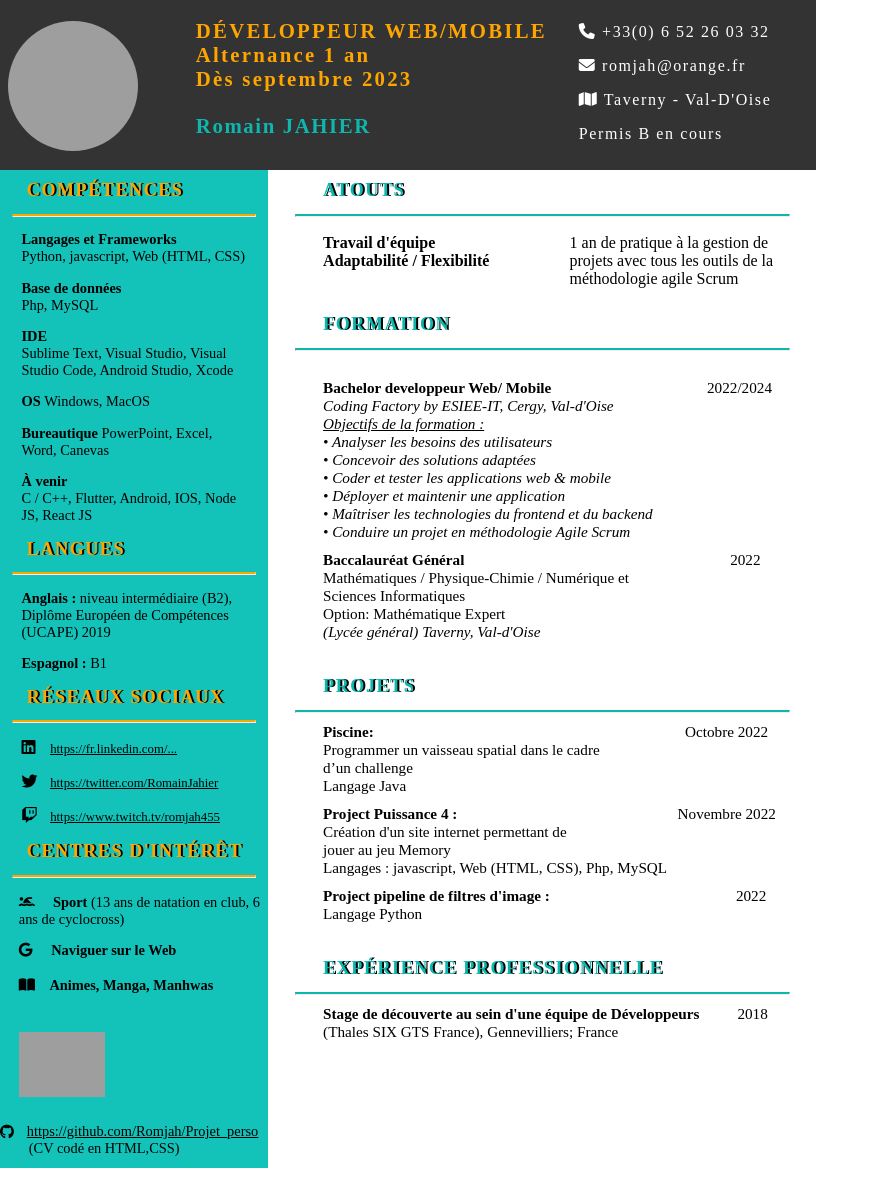
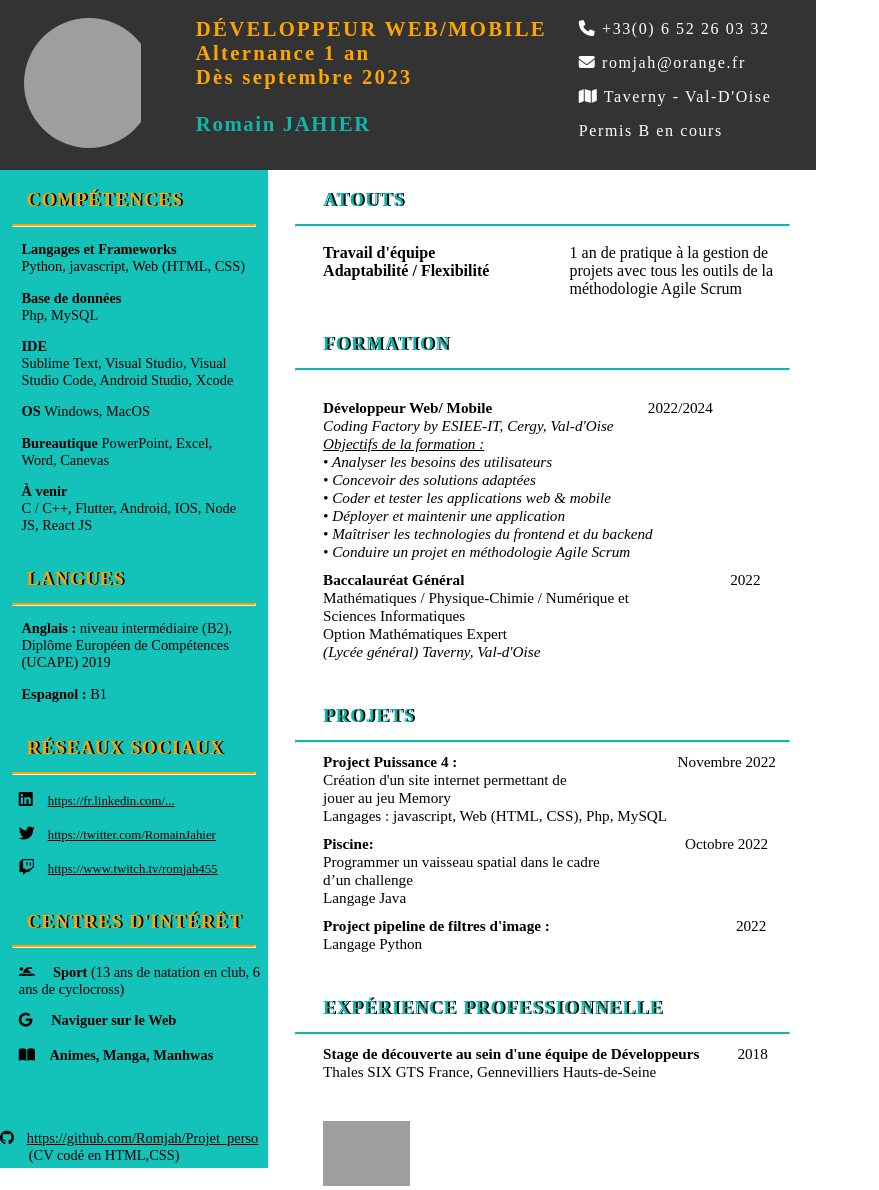
Before and after one commit to Romjah/Projet_perso, a PHP site: page /CV.html in a window 1280 px wide. Shown: the whole page, without its empty margins (0-879 px from the left). Before the commit the page ends 1168 px from the top, so only its background shows below. Run offline with PHP 8.4, Linux system fonts and the light colour scheme; some libraries are stand-ins or nearby versions; grey boxes are pictures that could not be loaded.

Commit message:
finish (really)

```diff
--- a/CV_copie/code/CV.css
+++ b/CV_copie/code/CV.css
@@ -22,7 +22,7 @@ header{
 }
 
 .photo{
-    margin: 1.3% 0 0 1%;
+    margin: 1% 0 0 3%;
     border-radius: 50%;
     width: 130px;
     height: 130px;
@@ -89,12 +89,12 @@ h3{
     color: orange;
     letter-spacing: .1rem;
     font-size: 18px;
-    margin-top: 10px;
+    margin-top: 20px;
     margin-bottom: 10px;
 }
 .section-right h4{
     margin-left: 10%;
-    margin-top: 10px;
+    margin-top: 20px;
     margin-bottom: 10px;
     color: #0fb6ad;
     letter-spacing: .1rem;
@@ -156,6 +156,7 @@ h4{
     padding: 0;
     width: 85%;
     margin-left: 8%;
+    margin-bottom: 35px;
     font-size: 0.9em;
 }
 .cool{
@@ -180,10 +181,12 @@ strong{
     background-color: rgba(163, 159, 159, 0.553);
 }
 .reseau{
-    margin-left: 8%;
+    margin-left: 7%;
+    margin-bottom: 35px;
 }
 .interet{
     margin-left: 7%;
+    margin-bottom: 35px;
     font-size: 0.9em;
     display: flex;
     justify-content: flex-start;
@@ -197,7 +200,7 @@ a{
 .interet p{
     margin-top: 0;
 }
-.interet img{
+.experience img{
     margin-top: 8%;
     height: 65px;
     width: auto;
@@ -228,7 +231,7 @@ span{
     align-items: center;
     flex-wrap: wrap;
     font-size: 0.9em;
-    margin-top: 10%;
+    margin-top: 18%;
 }
 .projet_titre{
     padding-top: 25px;
--- a/CV_copie/code/CV.html
+++ b/CV_copie/code/CV.html
@@ -11,7 +11,7 @@
 <body>
         <header>
             <div class="photo">
-                <img src="../image/romain.png" alt="photo_romain" width="100%" height="100%">
+                <img src="../image/Romain_JAHIER-developpeur-web-mobile.png" alt="photo_romain" width="90%" height="100%">
             </div>
             <div class="des">
                 <p class="post">DÉVELOPPEUR WEB/MOBILE <br> Alternance 1 an <br> Dès septembre 2023</p>
@@ -57,7 +57,6 @@
                     <p><i class="fa-solid fa-person-swimming" style="margin: 15px 0 0 0;"></i><b> &emsp;Sport</b> (13 ans de natation en club, 6 ans de cyclocross)</p>
                     <p><i class="fa-brands fa-google" style="margin-bottom: 5px;"></i><b>&emsp; &emsp;Naviguer sur le Web</b></p>
                     <p><i class="fa-solid fa-book-open" style="margin-bottom: 5px;"></i><b>&emsp;Animes, Manga, Manhwas</b></p>
-                    <img src="../image/logo-coding-couleur-png.jpg" alt="ref_codingfactory_top">
                 </div>
                 <p class="github">
                     <i class="fa-brands fa-github"></i>
@@ -69,13 +68,13 @@
             <hr class="light">
             <div class="atouts">
                 <p class="atouts_titre"><b>Travail d'équipe Adaptabilité / Flexibilité</b></p>
-                <p class="details">1 an de pratique à la gestion de projets avec tous les outils de la méthodologie agile Scrum</p>
+                <p class="details">1 an de pratique à la gestion de projets avec tous les outils de la méthodologie Agile Scrum</p>
             </div>
             <h4>FORMATION</h4>
             <hr class="light">
             <div class="formation">
                 <p>
-                    <br><b>Bachelor developpeur Web/ Mobile</b> &emsp;&emsp;&emsp;&emsp;&emsp;&emsp;&emsp;&emsp;&emsp;&emsp;2022/2024 <br><span>Coding Factory by ESIEE-IT,   Cergy, Val-d'Oise <br>
+                    <br><b>Développeur Web/ Mobile</b> &emsp;&emsp;&emsp;&emsp;&emsp;&emsp;&emsp;&emsp;&emsp;&emsp;2022/2024 <br><span>Coding Factory by ESIEE-IT,   Cergy, Val-d'Oise <br>
                         <u> Objectifs de la formation : </u><br>
                             • Analyser les besoins des utilisateurs <br>
                             • Concevoir des solutions adaptées <br>
@@ -84,19 +83,20 @@
                             • Maîtriser les technologies du frontend et du backend <br>
                             • Conduire un projet en méthodologie Agile Scrum <br>
                 </p>
-                <p><b>Baccalauréat Général </b>  &emsp;&emsp;&emsp;&emsp;&emsp;&emsp;&emsp;&emsp;&emsp;&emsp;&emsp;&emsp;&emsp;&emsp;&emsp;&emsp;&emsp; 2022<br> Mathématiques / Physique-Chimie / Numérique et <br> Sciences Informatiques <br> Option: Mathématique Expert <br><span>(Lycée général)   Taverny, Val-d'Oise</p>
+                <p><b>Baccalauréat Général </b>  &emsp;&emsp;&emsp;&emsp;&emsp;&emsp;&emsp;&emsp;&emsp;&emsp;&emsp;&emsp;&emsp;&emsp;&emsp;&emsp;&emsp; 2022<br> Mathématiques / Physique-Chimie / Numérique et <br> Sciences Informatiques <br> Option Mathématiques Expert <br><span>(Lycée général)   Taverny, Val-d'Oise</p>
             </div></span>
             <h4 class="projet_titre">PROJETS</h4>
             <hr class="light">
             <div class="experience">
+                <p><b>Project Puissance 4 : </b>&emsp;&emsp;&emsp;&emsp;&emsp;&emsp;&emsp;&emsp;&emsp;&emsp;&emsp;&emsp;&emsp;&emsp; Novembre 2022<br>Création d'un site internet permettant de <br> jouer au jeu Memory<br>Langages : javascript, Web (HTML, CSS), Php, MySQL</p>
                 <p><b>Piscine: </b>&emsp;&emsp;&emsp;&emsp;&emsp;&emsp;&emsp;&emsp;&emsp;&emsp;&emsp;&emsp;&emsp;&emsp;&emsp;&emsp;&emsp;&emsp;&emsp;&emsp; Octobre 2022<br>Programmer un vaisseau spatial dans le cadre <br> d’un challenge<br>Langage Java</p>
-                <p><b>Project Puissance 4 : </b>&emsp;&emsp;&emsp;&emsp;&emsp;&emsp;&emsp;&emsp;&emsp;&emsp;&emsp;&emsp;&emsp;&emsp; Novembre 2022<br>Création d'un site internet permettant de <br> jouer au jeu Memory<br>Langages : javascript, Web (HTML, CSS), Php, MySQL</p>
                 <p><b>Project pipeline de filtres d'image : </b>&emsp;&emsp;&emsp;&emsp;&emsp;&emsp;&emsp;&emsp;&emsp;&emsp;&emsp;&emsp;2022<br>Langage Python</p>
             </div>
             <h4 class="experience_titre">EXPÉRIENCE PROFESSIONNELLE</h4>
             <hr class="light">
             <div class="experience">
-                <p><b> Stage de découverte au sein d'une équipe de Développeurs </b>&emsp;&emsp; 2018<br> (Thales SIX GTS France), Gennevilliers; France</p>
+                <p><b> Stage de découverte au sein d'une équipe de Développeurs </b>&emsp;&emsp; 2018<br> Thales SIX GTS France, Gennevilliers Hauts-de-Seine</p>
+                <img src="../image/logo-coding-couleur-png.jpg" alt="ref_codingfactory_top">
             </div>
         </section>
         <!-- Fin de la section -->
```
Also changed, not shown: CV_copie/image/Romain_JAHIER-developpeur-web-mobile.png (added), CV_copie/image/banniere_developpeur-web-mobile.jpeg (added), CV_copie/image/romain.png (deleted), 3 other files.
